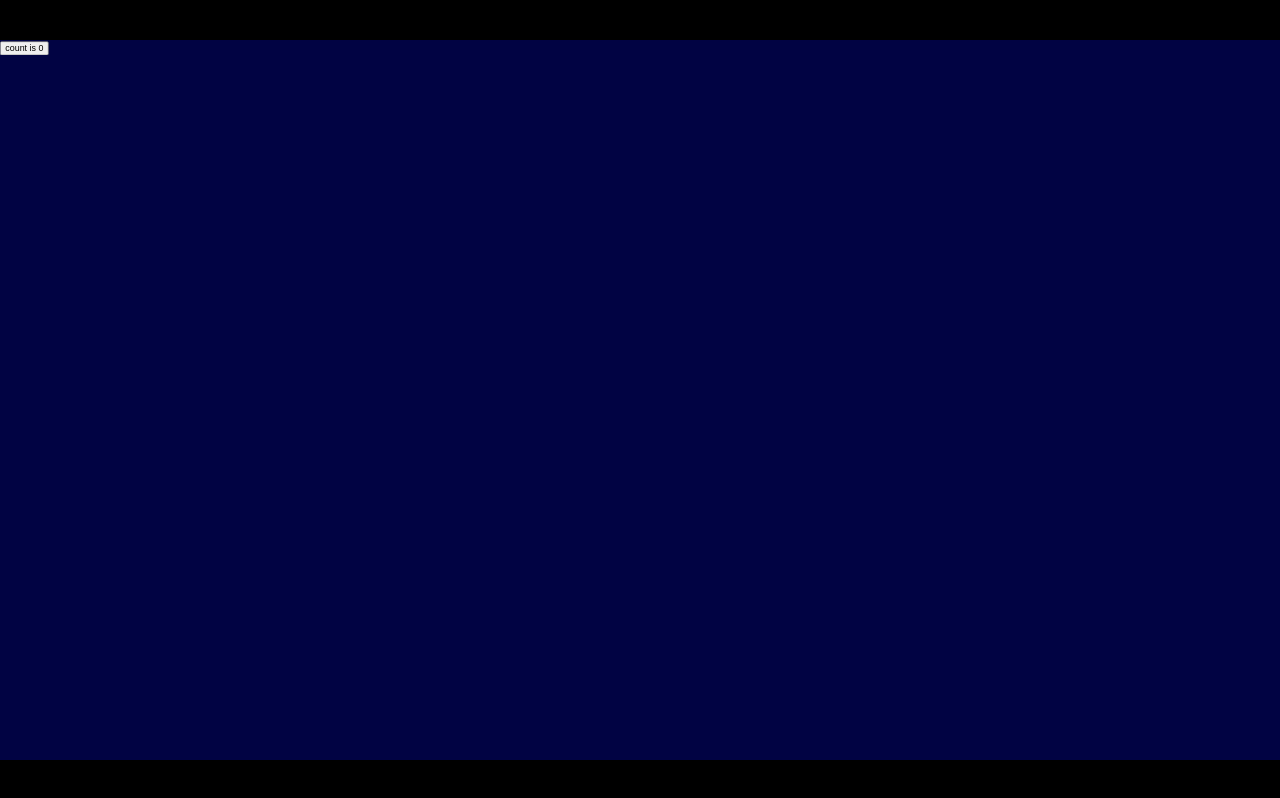
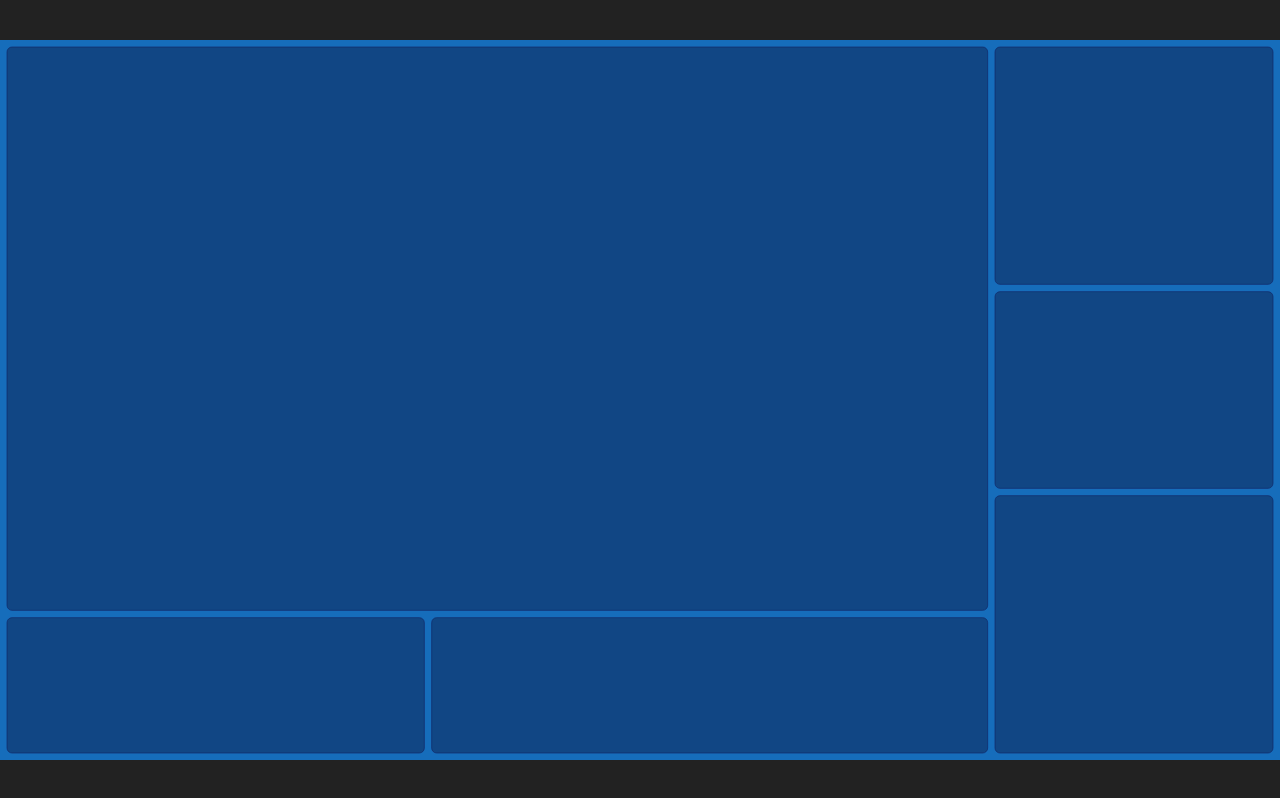
Before and after one commit to wangqi2002/transmitterPlatform, a Vue app: page / in a window 1280 px wide. Built offline with nearby package versions, Linux system fonts and the light colour scheme.

Commit message:
框架初步

```diff
--- a/index.html
+++ b/index.html
@@ -1,13 +1,16 @@
 <!doctype html>
 <html lang="en">
+
 <head>
   <meta charset="UTF-8" />
   <link rel="icon" type="image/svg+xml" href="/vite.svg" />
   <meta name="viewport" content="width=device-width, initial-scale=1.0" />
-    <title>Vite + Vue</title>
+  <title>发射机</title>
 </head>
+
 <body>
   <div id="app"></div>
   <script type="module" src="/src/main.js"></script>
 </body>
+
 </html>
--- a/src/App.vue
+++ b/src/App.vue
@@ -8,9 +8,9 @@
 </template>
 
 <script setup>
-import Home from './components/Home.vue'
+import Home from './views/Home.vue'
 import { ref, onMounted, onUnmounted } from 'vue'
-import { getScale, width, height } from './utils/getScales'
+import { getScale, width, height } from './units/getScales'
 
 const scale = ref(getScale())
 const timer = ref(true)
@@ -44,8 +44,10 @@ onUnmounted(() => {
   transition: all .3s linear;
 
   .main-wrap {
-    width: 100%;
-    height: 100%;
+    width: calc(100% - 20px);
+    height: calc(100% - 20px);
+    background-color: #166DBB;
+    padding: 10px;
   }
 }
 </style>
--- a/src/components/Home.vue
+++ /dev/null
@@ -1,19 +0,0 @@
-<template>
-  <div class="card">
-    <button type="button" @click="count++">count is {{ count }}</button>
-  </div>
-</template>
-
-<script setup>
-import { ref } from 'vue'
-
-const count = ref(0)
-</script>
-
-<style scoped lang="scss">
-.card {
-  width: 100%;
-  height: 100%;
-  background-color: #010343;
-}
-</style>
--- a/src/style.css
+++ b/src/style.css
@@ -25,7 +25,7 @@ body,
 }
 #app {
   position: relative;
-  background-color: black;
+  background-color: #222222;
 }
 
 @media (prefers-color-scheme: light) {
--- /dev/null
+++ b/src/units/echarts.js
@@ -0,0 +1,37 @@
+// 引入 echarts 核心模块，核心模块提供了 echarts 使用必须要的接口。
+import * as echarts from "echarts/core";
+
+/** 引入柱状图and折线图图表，图表后缀都为 Chart  */
+import { BarChart, LineChart } from "echarts/charts";
+
+// 引入提示框，标题，直角坐标系，数据集，内置数据转换器组件，组件后缀都为 Component
+import {
+    TitleComponent,
+    TooltipComponent,
+    GridComponent,
+    DatasetComponent,
+    TransformComponent,
+} from "echarts/components";
+
+// 标签自动布局，全局过渡动画等特性
+import { LabelLayout, UniversalTransition } from "echarts/features";
+
+// 引入 Canvas 渲染器，注意引入 CanvasRenderer 或者 SVGRenderer 是必须的一步
+import { CanvasRenderer } from "echarts/renderers";
+
+// 注册必须的组件
+echarts.use([
+    TitleComponent,
+    TooltipComponent,
+    GridComponent,
+    DatasetComponent,
+    TransformComponent,
+    BarChart,
+    LabelLayout,
+    UniversalTransition,
+    CanvasRenderer,
+    LineChart,
+]);
+
+// 导出
+export default echarts;
--- /dev/null
+++ b/src/units/getScales.js
@@ -0,0 +1,14 @@
+const height = 1080 // 设计稿 height
+const width = 1920 // 设计稿 width
+// 获取宽高比例
+const getScale = () => {
+    const ww = window.innerWidth / width
+    const hh = window.innerHeight / height
+    const scale = ww < hh ? ww : hh
+    return scale
+}
+export {
+    height,
+    width,
+    getScale
+}
--- a/src/utils/getScales.js
+++ /dev/null
@@ -1,14 +0,0 @@
-const height = 1080 // 设计稿 height
-const width = 1920 // 设计稿 width
-// 获取宽高比例
-const getScale = () => {
-    const ww = window.innerWidth / width
-    const hh = window.innerHeight / height
-    const scale = ww < hh ? ww : hh
-    return scale
-}
-export {
-    height,
-    width,
-    getScale
-}
--- /dev/null
+++ b/src/views/Home.vue
@@ -0,0 +1,73 @@
+<template>
+  <div class="container_layout">
+    <div class="main_view card"></div>
+    <div class="env_monitor card"></div>
+    <div class="condition_monitor card"></div>
+    <div class="transmitter_monitor card"></div>
+    <div class="solid_tate_monitor card"></div>
+    <div class="analog_monitor card"></div>
+  </div>
+</template>
+
+<script setup>
+import { ref } from 'vue'
+</script>
+
+<style scoped lang="scss">
+.container_layout {
+  width: 100%;
+  height: 100%;
+  display: grid;
+  grid-template-columns: 3fr 4fr 2fr;
+  grid-gap: 10px;
+  grid-auto-rows: 3.5fr 2.9fr 1.7fr 2fr;
+
+  .card {
+    background: rgba(12, 12, 52, 0.4);
+    border: 1px solid #112665;
+    border-radius: 8px;
+  }
+
+  .main_view {
+    grid-column-start: 1;
+    grid-column-end: 3;
+    grid-row-start: 1;
+    grid-row-end: 4;
+  }
+
+  .env_monitor {
+    grid-column-start: 1;
+    grid-column-end: 2;
+    grid-row-start: 4;
+    grid-row-end: 5;
+  }
+
+  .condition_monitor {
+    grid-column-start: 2;
+    grid-column-end: 3;
+    grid-row-start: 4;
+    grid-row-end: 5;
+  }
+
+  .transmitter_monitor {
+    grid-column-start: 3;
+    grid-column-end: 4;
+    grid-row-start: 1;
+    grid-row-end: 2;
+  }
+
+  .solid_tate_monitor {
+    grid-column-start: 3;
+    grid-column-end: 4;
+    grid-row-start: 2;
+    grid-row-end: 3;
+  }
+
+  .analog_monitor {
+    grid-column-start: 3;
+    grid-column-end: 4;
+    grid-row-start: 3;
+    grid-row-end: 5;
+  }
+}
+</style>
```
Also changed, not shown: src/main.js (+6 -1 lines), 1 other file (tests, documents, lock files or other folders). Lines whose indentation alone changed are shown as unchanged.
